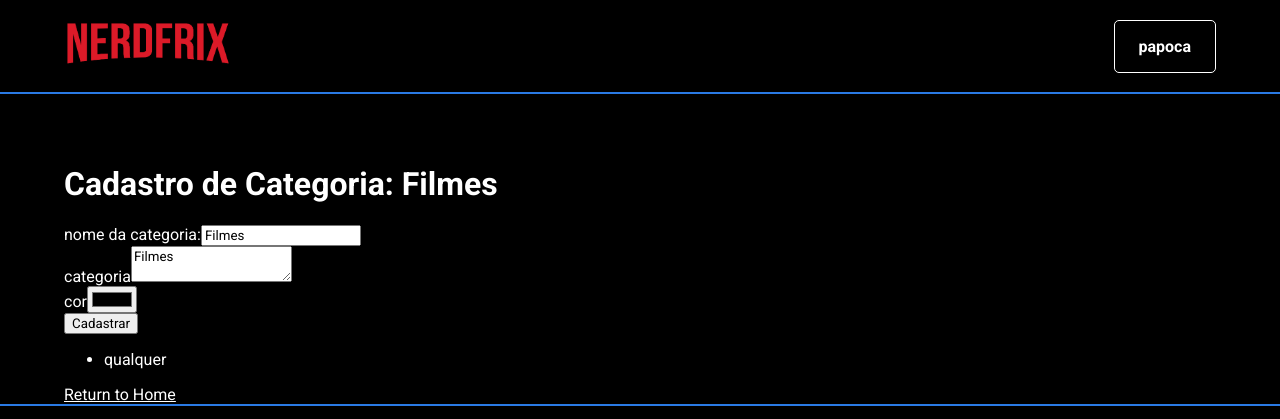
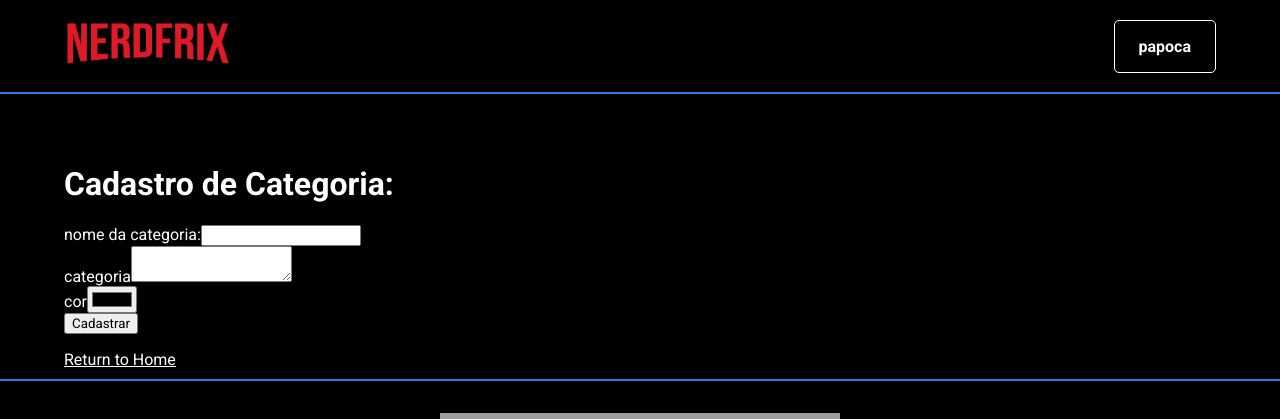
Before and after one commit to Flamerson/Nerdfrix, a React (Create React App) app: page /cadastro/categoria in a window 1280 px wide. Shown: the top 419 px of the page. Built offline with nearby package versions, Linux system fonts and the light colour scheme; grey boxes are pictures that could not be loaded.

Commit message:
antes que tudo de errado dnv

```diff
--- a/src/Pages/cadastro/categoria/Index.js
+++ b/src/Pages/cadastro/categoria/Index.js
@@ -3,28 +3,47 @@ import PageDefault from '../../../components/PaggeDefault/Index';
 import { Link } from 'react-router-dom';
 //função que cadastra a porra do nome que quero colocar na tela
 function CadastroCategoria() {
-    const [categorias , setCategorias] = useState(['qualquer']);
-    const [nomeDaCategoria , setNomeDaCategoria] = useState('Filmes');
+    const valoresIniciais = {
+        nome: '',
+        descrição:'' ,
+        cor:'' ,
+    }
+    const [categorias , setCategorias] = useState([]);
+    const [values , setValues ] = useState(valoresIniciais);
+
+    function setValue(chave, valor) {
+        setValues({
+            ...values,
+            [chave]: valor, // nome: 'valor'
+        })
+    }
+
+    function handlechange(infosDoEvento) {
+        setValue(
+            infosDoEvento.target.getAttribute('name'),
+            infosDoEvento.target.value
+        )
+    }
 
     return(
         <>
         <PageDefault>
-    <h1>Cadastro de Categoria: {nomeDaCategoria} </h1>
+    <h1>Cadastro de Categoria: {values.nome} </h1>
             <form onSubmit={ function handleSubmit(infosDoEvento) {
                 infosDoEvento.preventDefault();
                 setCategorias([
-                    ...categorias, nomeDaCategoria
-                ])
+                    ...categorias, values
+                ]);
+
+                setValues(valoresIniciais)
             }
         } >
             <div>
                 <label>nome da categoria:
                 <input type="text"
-                value={nomeDaCategoria}
-                onChange={function funçãohandler(infosDoEvento){
-                    //evento que faz o nome aparecer na tela apos ser digitado :)
-                    setNomeDaCategoria(infosDoEvento.target.value);
-                } }
+                name="nome"
+                value={values.nome}
+                onChange={handlechange}
                 />
                 </label>
 
@@ -33,10 +52,9 @@ function CadastroCategoria() {
 
                 <label>categoria
                     <textarea type="text"
-                    value={nomeDaCategoria}
-                    onChange={function funçãohandler(infosDoEvento){
-                        setNomeDaCategoria(infosDoEvento.target.value);
-                    }}
+                    name='descrição'
+                    value={values.descrição}
+                    onChange={handlechange}
                     />
                 </label>
 </div>
@@ -44,10 +62,9 @@ function CadastroCategoria() {
 
                 <label>cor
                     <input type="color"
-                    value={nomeDaCategoria}
-                    onChange={function funçãohandler(infosDoEvento){
-                        setNomeDaCategoria(infosDoEvento.target.value);
-                    }}
+                    name='cor'
+                    value={values.cor}
+                    onChange={handlechange}
                     />
 
                 </label>
@@ -62,7 +79,7 @@ function CadastroCategoria() {
                 {categorias.map((categoria, indice)=> {
                     return (
                         <li key={`${categoria}${indice}`}>
-                            {categoria}
+                            {categoria.nome}
                         </li>
                     )
                 })}
```
